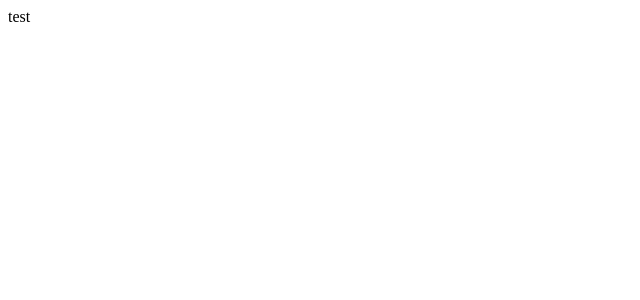
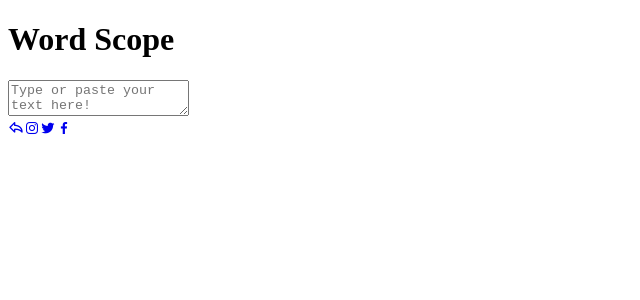
Before and after one commit to ElheHabibi/word-counter-app, a React (Vite) app: page / in a window 1280 px wide. Shown: the top 300 px of the page, without its empty margins (0-640 px from the left). Built offline with nearby package versions, Linux system fonts and the light colour scheme.

Commit message:
Init basic layout components

```diff
--- /dev/null
+++ b/boxicons.js
@@ -0,0 +1 @@
+ <script src="https://unpkg.com/boxicons@2.1.4/dist/boxicons.js"></script>
--- a/index.html
+++ b/index.html
@@ -3,6 +3,8 @@
   <head>
     <meta charset="UTF-8" />
     <link rel="icon" type="image/svg+xml" href="/vite.svg" />
+    <link href='https://unpkg.com/boxicons@2.1.4/css/boxicons.min.css' rel='stylesheet'>
+
     <meta name="viewport" content="width=device-width, initial-scale=1.0" />
     <title>Word Scope</title>
   </head>
--- a/package.json
+++ b/package.json
@@ -10,6 +10,7 @@
     "preview": "vite preview"
   },
   "dependencies": {
+    "boxicons": "^2.1.4",
     "react": "^19.1.1",
     "react-dom": "^19.1.1"
   },
--- a/src/App.jsx
+++ b/src/App.jsx
@@ -1,5 +1,13 @@
+import Header from "./Header";
+import Container from "./Container";
+import Footer from "./Footer";
+
 function App() {
-  return <>test</>;
+  return <>
+  <Header />
+  <Container />
+  <Footer />
+  </>;
 }
 
 export default App;
--- /dev/null
+++ b/src/Background.jsx
@@ -0,0 +1,5 @@
+function Background() {
+  return <div className="bg"></div>;
+}
+
+export default Background;
--- /dev/null
+++ b/src/Container.jsx
@@ -0,0 +1,13 @@
+import Stats from "./Stats";
+import Textbox from "./Textbox";
+
+const Container = () => {
+  return (
+    <main>
+      <Textbox />
+      <Stats />
+    </main>
+  );
+};
+
+export default Container;
--- /dev/null
+++ b/src/Footer.jsx
@@ -0,0 +1,22 @@
+import "boxicons/css/boxicons.min.css";
+
+function Footer() {
+  return (
+    <footer>
+      <a href="#">
+        <i className="bx  bx-share"></i>
+      </a>
+      <a href="#">
+        <i className="bx  bxl-instagram"></i>
+      </a>
+      <a href="#">
+        <i className="bx  bxl-twitter"></i>
+      </a>
+      <a href="#">
+        <i className="bx  bxl-facebook"></i>
+      </a>
+    </footer>
+  );
+}
+
+export default Footer;
--- /dev/null
+++ b/src/H1.jsx
@@ -0,0 +1,9 @@
+function H1() {
+  return (
+    <div>
+      <h1>Word Scope</h1>
+    </div>
+  );
+}
+
+export default H1;
--- /dev/null
+++ b/src/Header.jsx
@@ -0,0 +1,13 @@
+import Background from "./Background";
+import H1 from "./H1";
+
+const Header = () => {
+  return (
+    <header>
+      <Background />
+      <H1 />
+    </header>
+  );
+};
+
+export default Header;
--- /dev/null
+++ b/src/Stats.jsx
@@ -0,0 +1,5 @@
+function Stats() {
+  return <section />;
+}
+
+export default Stats;
--- /dev/null
+++ b/src/Textbox.jsx
@@ -0,0 +1,5 @@
+function Textbox() {
+  return <textarea placeholder="Type or paste your text here!"/>;
+}
+
+export default Textbox;
```
Also changed, not shown: 1 other file (tests, documents, lock files or other folders).
